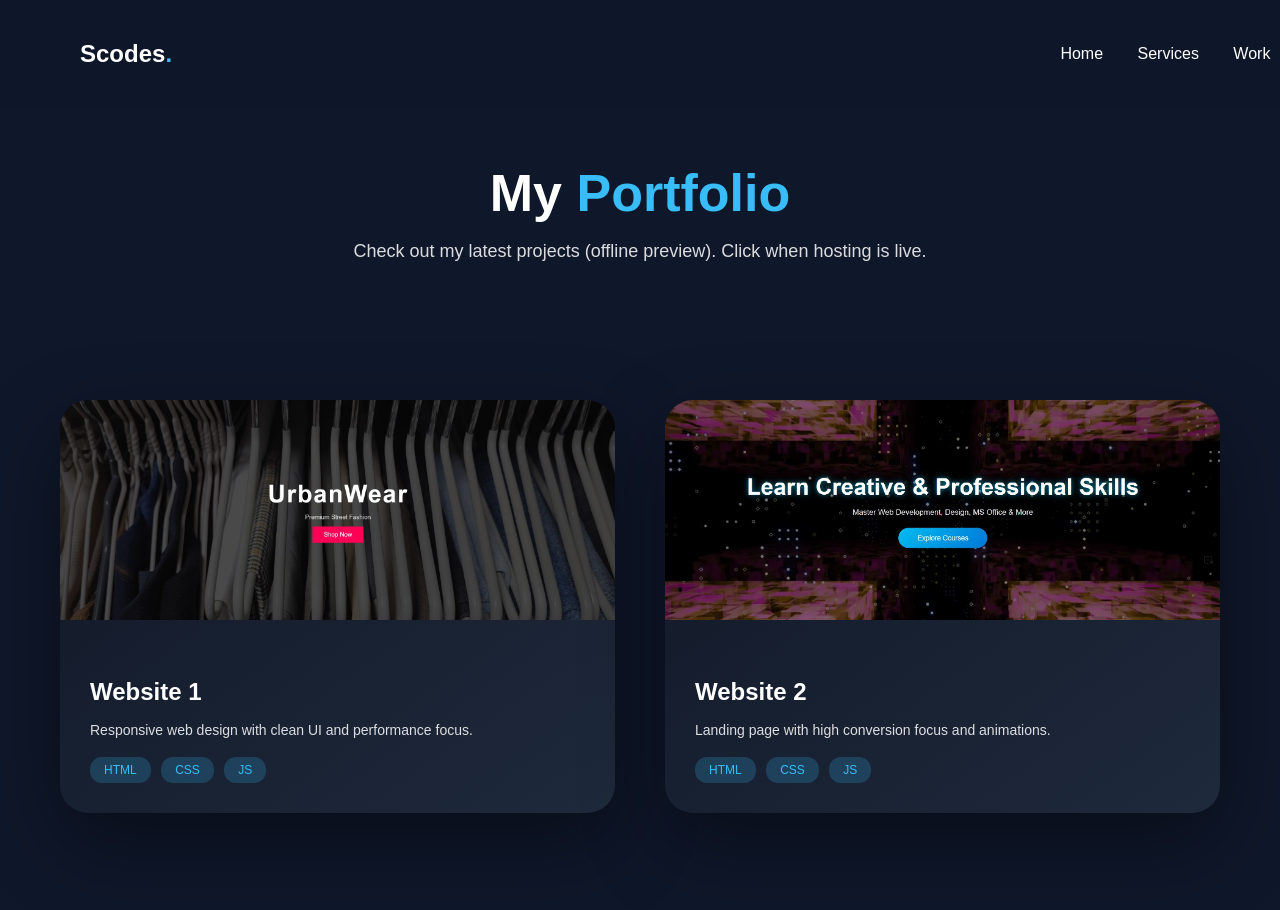
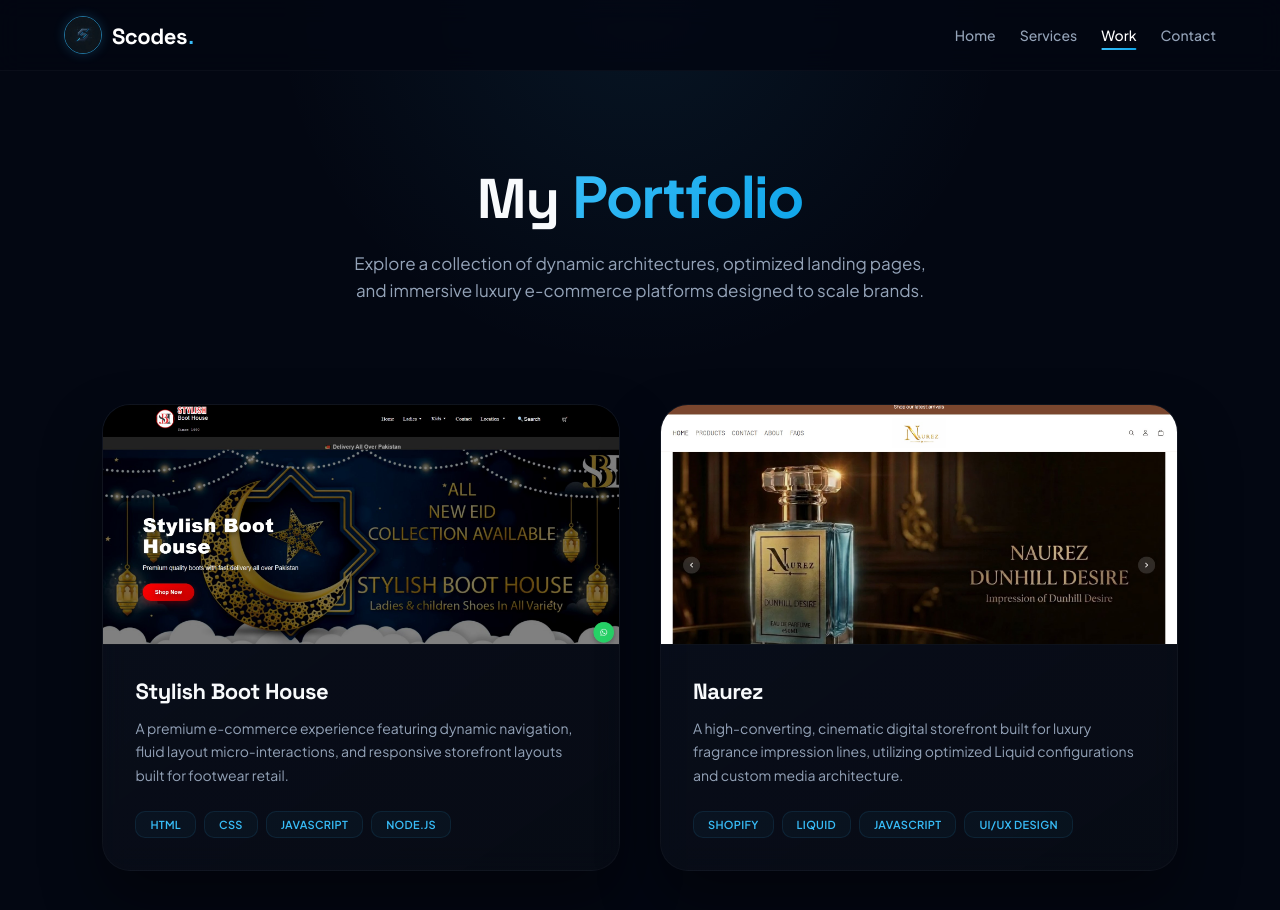
Before and after one commit to ubaidraza456/Scodes-Web-Development-Services, a plain HTML site: page work.html in a window 1280 px wide. Drawn offline with Linux system fonts and the light colour scheme.

Commit message:
Update work.html

```diff
--- a/work.html
+++ b/work.html
@@ -10,31 +10,102 @@
     <meta name="keywords" content="Scodes portfolio, web design projects, creative work, UI UX projects">
     <meta name="author" content="Scodes">
     <meta name="robots" content="index, follow">
+
     <!-- Favicon for browser tab -->
     <link rel="icon" type="image/jpg" sizes="32x32" href="Scodes.jpg" class="brand-logo">
+
+    <!-- Modern Premium Fonts -->
+    <link href="https://fonts.googleapis.com/css2?family=Plus+Jakarta+Sans:wght@400;500;600;700&family=Space+Grotesk:wght@500;600;700&display=swap" rel="stylesheet">
+
     <style>
-        /* Navbar */
+        /* ===== DESIGN TOKENS & SYSTEM VARIABLES ===== */
+        :root {
+            --primary: #38bdf8;
+            --primary-gradient: linear-gradient(135deg, #38bdf8, #0ea5e9);
+            --bg-dark: #030712;
+            --card-bg: linear-gradient(145deg, rgba(17, 24, 39, 0.45), rgba(9, 13, 22, 0.7));
+            --text-main: #f8fafc;
+            --text-muted: #94a3b8;
+            --transition-smooth: all 0.5s cubic-bezier(0.16, 1, 0.3, 1);
+        }
+
+        * {
+            margin: 0;
+            padding: 0;
+            box-sizing: border-box;
+            font-family: 'Plus Jakarta Sans', sans-serif;
+        }
+
+        body {
+            background: var(--bg-dark);
+            color: var(--text-main);
+            overflow-x: hidden;
+        }
+
+        /* ===== MAIN NAVIGATION (FIXED WITH LOGO IMAGE) ===== */
         .navbar {
             position: fixed;
-            width: 100%;
-            padding: 20px 80px;
+            top: 0;
+            left: 0;
+            right: 0;
+            padding: 16px 5%;
             display: flex;
             justify-content: space-between;
             align-items: center;
-            background: rgba(15, 23, 42, 0.7);
-            backdrop-filter: blur(10px);
+            background: rgba(3, 7, 18, 0.85);
+            backdrop-filter: blur(12px);
+            -webkit-backdrop-filter: blur(12px);
+            border-bottom: 1px solid rgba(255, 255, 255, 0.03);
             z-index: 1000;
         }
 
-        .logo span {
-            color: #38bdf8;
+        /* Image + Text Hybrid Logo Setup */
+        .logo-wrapper {
+            display: flex;
+            align-items: center;
+            gap: 10px;
+            text-decoration: none;
+            cursor: pointer;
+        }
+
+        .nav-logo-img {
+            width: 38px;
+            height: 38px;
+            border-radius: 50%;
+            object-fit: cover;
+            border: 1.5px solid rgba(56, 189, 248, 0.6);
+            box-shadow: 0 0 12px rgba(56, 189, 248, 0.2);
+        }
+
+        .logo-text {
+            font-family: 'Space Grotesk', sans-serif;
+            font-size: 22px;
+            font-weight: 700;
+            color: white;
+            letter-spacing: -0.5px;
+        }
+
+        .logo-text span {
+            color: var(--primary);
+        }
+
+        .navbar nav {
+            display: flex;
+            gap: 24px;
         }
 
         .navbar a {
-            margin-left: 30px;
-            color: #fff;
+            color: var(--text-muted);
             text-decoration: none;
+            font-size: 14px;
+            font-weight: 500;
             position: relative;
+            transition: color 0.3s ease;
+        }
+
+        .navbar a:hover,
+        .navbar a.active {
+            color: #ffffff;
         }
 
         .navbar a::after {
@@ -42,109 +113,164 @@
             position: absolute;
             width: 0;
             height: 2px;
-            background: #38bdf8;
-            left: 0;
-            bottom: -5px;
-            transition: 0.3s;
+            background: var(--primary-gradient);
+            left: 50%;
+            transform: translateX(-50%);
+            bottom: -6px;
+            transition: width 0.3s cubic-bezier(0.25, 0.46, 0.45, 0.94);
+            border-radius: 2px;
         }
 
-        .navbar a:hover::after {
+        .navbar a:hover::after,
+        .navbar a.active::after {
             width: 100%;
         }
 
-        #smoke-canvas {
-            position: fixed;
-            inset: 0;
-            z-index: -1;
-            /* content ke peeche */
-            background: #0f172a;
-            /* website base color */
-        }
-
-        /* Base */
-        body {
-            margin: 0;
-            font-family: 'Poppins', sans-serif;
-            background: #0f172a;
-            color: #fff;
-        }
-
-        /* Hero */
+        /* ===== PREMIUM HERO BLOCK ===== */
         .work-hero {
+            padding: 160px 5% 60px;
             text-align: center;
-            padding: 120px 20px;
-            animation: fadeIn 1.5s ease forwards;
+            background: radial-gradient(circle at 50% 0%, rgba(56, 189, 248, 0.08), transparent 50%);
         }
 
         .work-hero h1 {
-            font-size: 52px;
+            font-family: 'Space Grotesk', sans-serif;
+            font-size: clamp(36px, 6vw, 56px);
+            font-weight: 700;
+            letter-spacing: -1px;
             margin-bottom: 16px;
         }
 
         .work-hero h1 span {
-            color: #38bdf8;
+            background: var(--primary-gradient);
+            -webkit-background-clip: text;
+            -webkit-text-fill-color: transparent;
         }
 
         .work-hero p {
-            font-size: 18px;
-            opacity: 0.85;
+            color: var(--text-muted);
+            font-size: clamp(14px, 2vw, 17px);
+            max-width: 600px;
+            margin: 0 auto;
+            line-height: 1.6;
         }
 
-        /* Gallery Grid */
+        /* ===== PORTFOLIO GALLERY GRID ===== */
         .portfolio-gallery {
             display: grid;
-            grid-template-columns: repeat(auto-fit, minmax(320px, 1fr));
-            gap: 50px;
-            padding: 0 60px 100px;
+            grid-template-columns: repeat(auto-fit, minmax(340px, 1fr));
+            gap: 40px;
+            padding: 40px 8% 120px;
+            max-width: 1300px;
+            margin: 0 auto;
         }
 
-        /* Portfolio Card */
         .portfolio-card {
-            background: linear-gradient(145deg, #111827, #1e293b);
+            background: var(--card-bg);
+            border: 1px solid rgba(255, 255, 255, 0.03);
             border-radius: 28px;
             overflow: hidden;
-            box-shadow: 0 30px 80px rgba(0, 0, 0, 0.4);
-            transition: transform 0.5s ease, box-shadow 0.5s ease;
-            cursor: pointer;
+            box-shadow: 0 30px 60px rgba(0, 0, 0, 0.4);
+            transition: var(--transition-smooth);
+            position: relative;
+            backdrop-filter: blur(12px);
+            -webkit-backdrop-filter: blur(12px);
         }
 
-        .portfolio-card:hover {
-            transform: translateY(-10px) scale(1.03);
-            box-shadow: 0 50px 100px rgba(56, 189, 248, 0.45);
-        }
-
-        /* Media Container */
         .media-container {
             position: relative;
             overflow: hidden;
+            height: 240px;
+            background: #090d16;
+            border-bottom: 1px solid rgba(255, 255, 255, 0.02);
         }
 
         .media-container img {
             width: 100%;
-            height: 220px;
+            height: 100%;
             object-fit: cover;
-            transition: transform 1s ease;
+            transition: transform 1.2s cubic-bezier(0.16, 1, 0.3, 1), filter 0.8s ease;
         }
 
-        .portfolio-card:hover img {
-            transform: scale(1.15);
-        }
-
-        /* Preview link (appears on hover) */
+        /* Glassmorphism Action CTA Button */
         .preview-link {
             position: absolute;
             top: 50%;
             left: 50%;
-            transform: translate(-50%, -50%) scale(0.8);
-            background: linear-gradient(135deg, #38bdf8, #0ea5e9);
-            color: #0f172a;
-            padding: 14px 36px;
+            transform: translate(-50%, -35%) scale(0.9);
+            background: rgba(255, 255, 255, 0.95);
+            backdrop-filter: blur(8px);
+            -webkit-backdrop-filter: blur(8px);
+            color: #030712;
+            padding: 14px 32px;
             border-radius: 50px;
             text-decoration: none;
             font-weight: 600;
+            font-size: 14px;
+            letter-spacing: 0.3px;
             opacity: 0;
-            transition: opacity 0.5s ease, transform 0.5s ease;
+            transition: var(--transition-smooth);
             z-index: 2;
+            box-shadow: 0 20px 40px rgba(0, 0, 0, 0.4);
+        }
+
+        .portfolio-content {
+            padding: 32px;
+            transition: var(--transition-smooth);
+        }
+
+        .portfolio-content h3 {
+            font-family: 'Space Grotesk', sans-serif;
+            font-size: 22px;
+            font-weight: 700;
+            letter-spacing: -0.5px;
+            margin-bottom: 12px;
+            color: var(--text-main);
+            transition: color 0.4s ease;
+        }
+
+        .portfolio-content p {
+            font-size: 14px;
+            color: var(--text-muted);
+            margin-bottom: 24px;
+            line-height: 1.65;
+        }
+
+        /* Tech Badges Styling */
+        .tech-stack {
+            display: flex;
+            flex-wrap: wrap;
+            gap: 8px;
+        }
+
+        .tech-stack span {
+            display: inline-block;
+            background: rgba(56, 189, 248, 0.04);
+            color: var(--primary);
+            border: 1px solid rgba(56, 189, 248, 0.1);
+            padding: 6px 14px;
+            border-radius: 10px;
+            font-size: 11px;
+            font-weight: 600;
+            letter-spacing: 0.3px;
+            text-transform: uppercase;
+            transition: var(--transition-smooth);
+        }
+
+        /* ===== ANIMATION HOVER ENGINE MATRIX ===== */
+        .portfolio-card:hover {
+            transform: translateY(-10px);
+            border-color: rgba(56, 189, 248, 0.2);
+            box-shadow: 0 40px 80px rgba(0, 0, 0, 0.6), 0 0 40px rgba(56, 189, 248, 0.04);
+        }
+
+        .portfolio-card:hover h3 {
+            color: var(--primary);
+        }
+
+        .portfolio-card:hover img {
+            transform: scale(1.06);
+            filter: brightness(0.4) saturate(1.1);
         }
 
         .portfolio-card:hover .preview-link {
@@ -152,69 +278,39 @@
             transform: translate(-50%, -50%) scale(1);
         }
 
-        /* Portfolio content */
-        .portfolio-content {
-            padding: 30px;
-            transition: transform 0.5s ease;
-        }
-
-        .portfolio-card:hover .portfolio-content {
-            transform: translateY(-10px);
-        }
-
-        .portfolio-content h3 {
-            font-size: 24px;
-            margin-bottom: 12px;
-        }
-
-        .portfolio-content p {
-            font-size: 14px;
-            opacity: 0.85;
-            margin-bottom: 16px;
-            line-height: 1.5;
-        }
-
-        /* Tech Stack Badges */
-        .tech-stack span {
-            display: inline-block;
-            background: rgba(56, 189, 248, 0.2);
-            color: #38bdf8;
-            padding: 6px 14px;
-            border-radius: 12px;
-            font-size: 12px;
-            margin-right: 6px;
-            transition: background 0.3s ease;
+        .portfolio-card:hover .preview-link:hover {
+            background: var(--primary-gradient);
+            color: #030712;
+            box-shadow: 0 15px 30px rgba(56, 189, 248, 0.3);
         }
 
         .portfolio-card:hover .tech-stack span {
-            background: rgba(56, 189, 248, 0.5);
+            background: rgba(56, 189, 248, 0.1);
+            border-color: rgba(56, 189, 248, 0.3);
         }
 
-        /* Animations */
-        @keyframes fadeIn {
-            from {
-                opacity: 0;
-                transform: translateY(40px);
+        /* ===== RESPONSIVE MATRIX OVERRIDES ===== */
+        @media (max-width: 768px) {
+            .navbar nav { display: none; } /* Standard Mobile behavior toggle wrapper */
+            .portfolio-gallery {
+                grid-template-columns: 1fr;
+                padding: 20px 6% 80px;
             }
 
-            to {
-                opacity: 1;
-                transform: translateY(0);
-            }
-        }
-
-        /* Responsive */
-        @media(max-width:768px) {
-            .work-hero h1 {
-                font-size: 38px;
+            .portfolio-content {
+                padding: 24px;
             }
 
-            .work-hero p {
-                font-size: 16px;
+            .preview-link {
+                opacity: 1;
+                transform: translate(-50%, -50%) scale(1);
+                background: var(--primary-gradient);
+                color: #030712;
+                padding: 12px 28px;
             }
 
             .media-container img {
-                height: 180px;
+                filter: brightness(0.5);
             }
         }
     </style>
@@ -222,54 +318,61 @@
 
 <body>
 
+    <!-- CORE NAVIGATION ENGINE -->
     <header class="navbar">
-        <h2 class="logo">Scodes<span>.</span></h2>
+        <a href="index.html" class="logo-wrapper">
+            <img src="Scodes.jpg" alt="Scodes Logo" class="nav-logo-img">
+            <span class="logo-text">Scodes<span>.</span></span>
+        </a>
         <nav>
             <a href="index.html">Home</a>
             <a href="service.html">Services</a>
-            <a href="work.html">Work</a>
+            <a href="work.html" class="active">Work</a>
             <a href="contact.html">Contact</a>
         </nav>
     </header>
 
+    <!-- HERO DISPLAY ENTITY -->
     <section class="work-hero">
         <h1>My <span>Portfolio</span></h1>
-        <p>Check out my latest projects (offline preview). Click when hosting is live.</p>
+        <p>Explore a collection of dynamic architectures, optimized landing pages, and immersive luxury e-commerce platforms designed to scale brands.</p>
     </section>
 
+    <!-- PORTFOLIO GRID HOUSING -->
     <section class="portfolio-gallery">
 
-        <!-- Project 1 -->
+        <!-- CARD 1: STYLISH BOOT HOUSE -->
         <div class="portfolio-card">
             <div class="media-container">
-                <img src="Screenshot 2025-12-24 162253.jpg" alt="Project 1">
-                <!-- If hosting live, replace # with link -->
-                <a href="https://www.fiverr.com/s/XL5RE0m" class="preview-link">View Live</a>
+                <img src="stylishboothouse.jpg" alt="Stylish Boot House E-commerce Store">
+                <a href="https://stylishboothouse.store" target="_blank" class="preview-link">View Live Project</a>
             </div>
             <div class="portfolio-content">
-                <h3>Website 1</h3>
-                <p>Responsive web design with clean UI and performance focus.</p>
+                <h3>Stylish Boot House</h3>
+                <p>A premium e-commerce experience featuring dynamic navigation, fluid layout micro-interactions, and responsive storefront layouts built for footwear retail.</p>
                 <div class="tech-stack">
                     <span>HTML</span>
                     <span>CSS</span>
-                    <span>JS</span>
+                    <span>JavaScript</span>
+                    <span>Node.js</span>
                 </div>
             </div>
         </div>
 
-        <!-- Project 2 -->
+        <!-- CARD 2: NAUREZ -->
         <div class="portfolio-card">
             <div class="media-container">
-                <img src="Screenshot 2025-12-25 012647.jpg" alt="Project 2">
-                <a href="https://www.fiverr.com/s/XL5RE0m" class="preview-link">View Live</a>
+                <img src="naurez.jpg" alt="Naurez Luxury Perfume Brand Store">
+                <a href="https://naurez.com" target="_blank" class="preview-link">View Live Project</a>
             </div>
             <div class="portfolio-content">
-                <h3>Website 2</h3>
-                <p>Landing page with high conversion focus and animations.</p>
+                <h3>Naurez</h3>
+                <p>A high-converting, cinematic digital storefront built for luxury fragrance impression lines, utilizing optimized Liquid configurations and custom media architecture.</p>
                 <div class="tech-stack">
-                    <span>HTML</span>
-                    <span>CSS</span>
-                    <span>JS</span>
+                    <span>Shopify</span>
+                    <span>Liquid</span>
+                    <span>JavaScript</span>
+                    <span>UI/UX Design</span>
                 </div>
             </div>
         </div>
```
